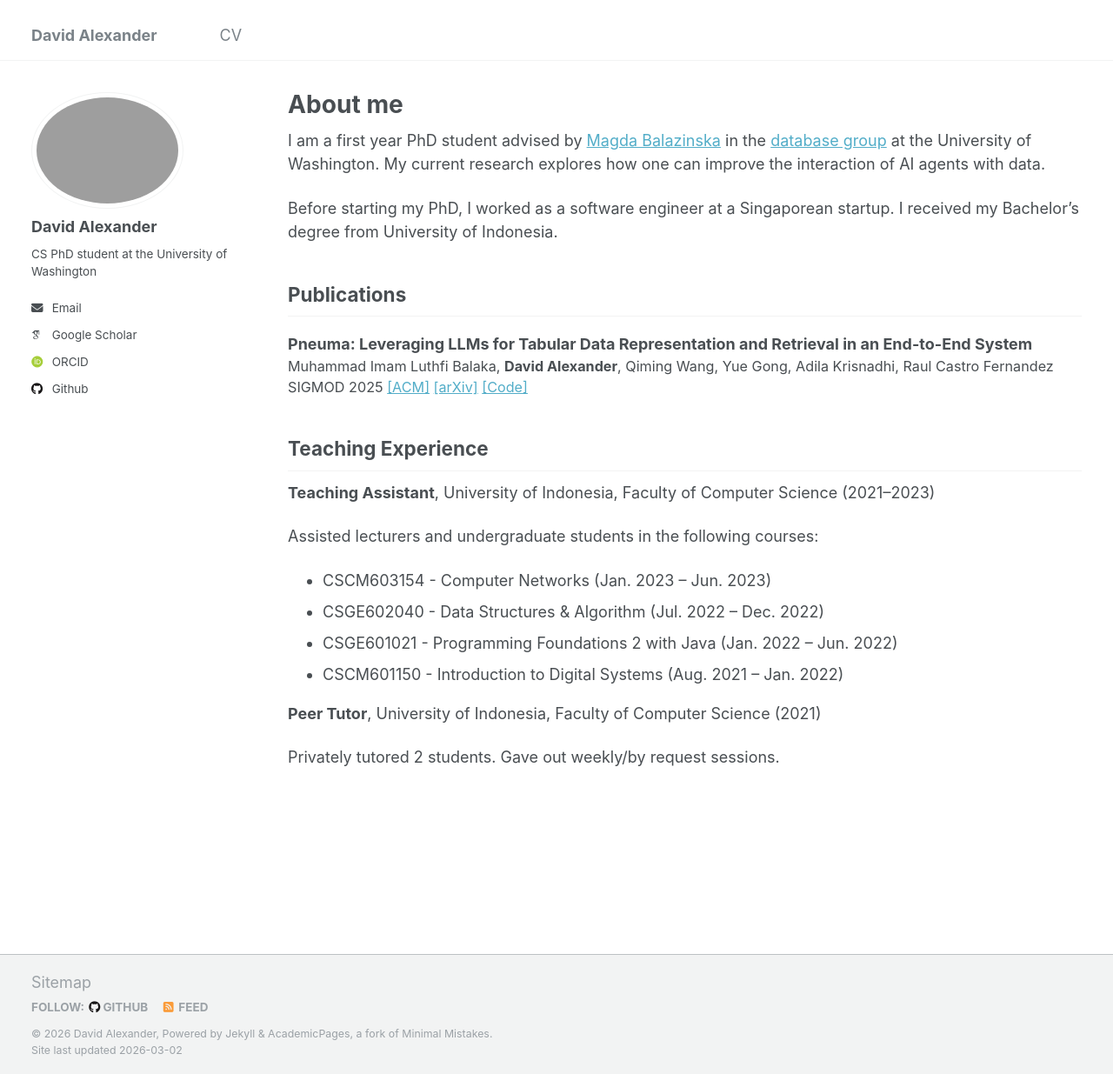
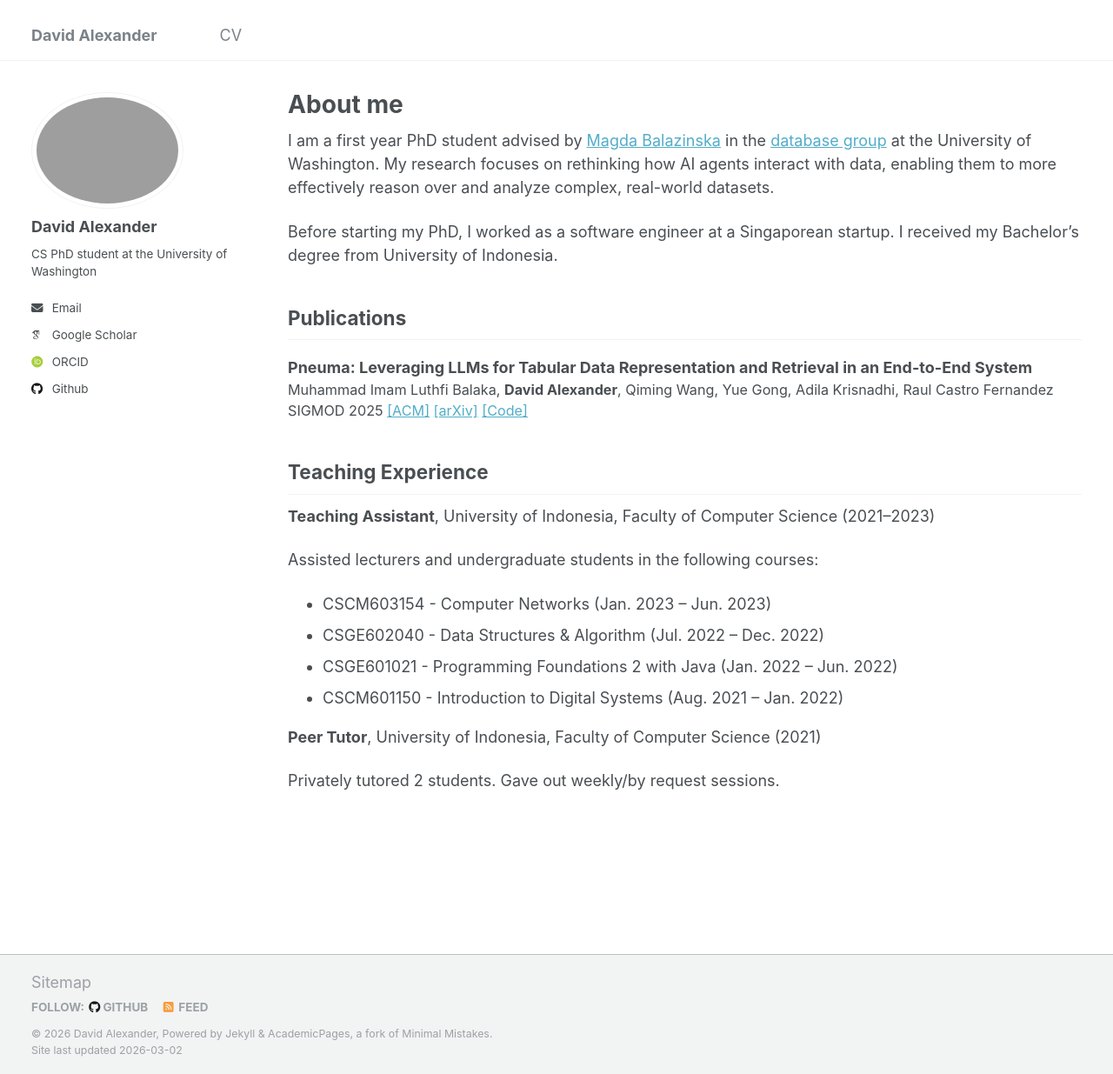
Before and after one commit to ogiorgil/ogiorgil.github.io, a Jekyll site: the page built from _pages/about.md, in a window 1280 px wide and 1235 px high. Shown: the whole window at 87% size. Built offline with Jekyll 4.4.1, drawn with Linux system fonts in a browser that asks for light colours; some web fonts are replaced.

Commit message:
feat: update bio

```diff
--- a/_pages/about.md
+++ b/_pages/about.md
@@ -7,7 +7,7 @@ redirect_from:
   - /about.html
 ---
 
-I am a first year PhD student advised by [Magda Balazinska](https://db.cs.washington.edu/people/magda) in the [database group](https://db.cs.washington.edu/) at the University of Washington. My current research explores how one can improve the interaction of AI agents with data.
+I am a first year PhD student advised by [Magda Balazinska](https://db.cs.washington.edu/people/magda) in the [database group](https://db.cs.washington.edu/) at the University of Washington. My research focuses on rethinking how AI agents interact with data, enabling them to more effectively reason over and analyze complex, real-world datasets.
 
 Before starting my PhD, I worked as a software engineer at a Singaporean startup. I received my Bachelor's degree from University of Indonesia.
 
```
